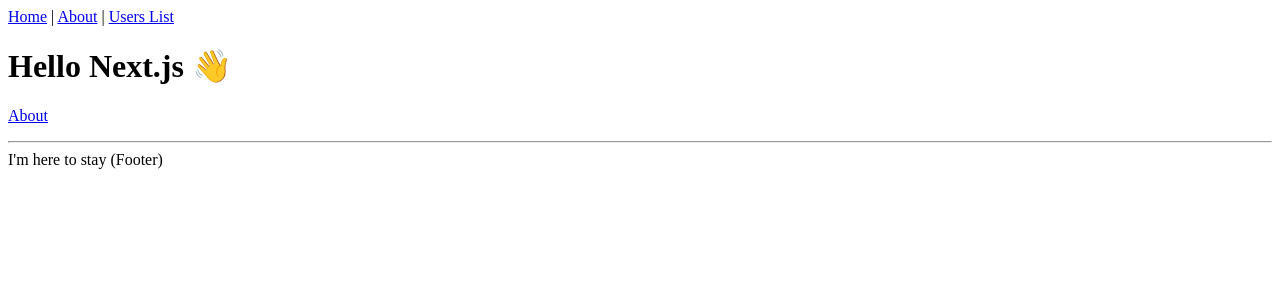
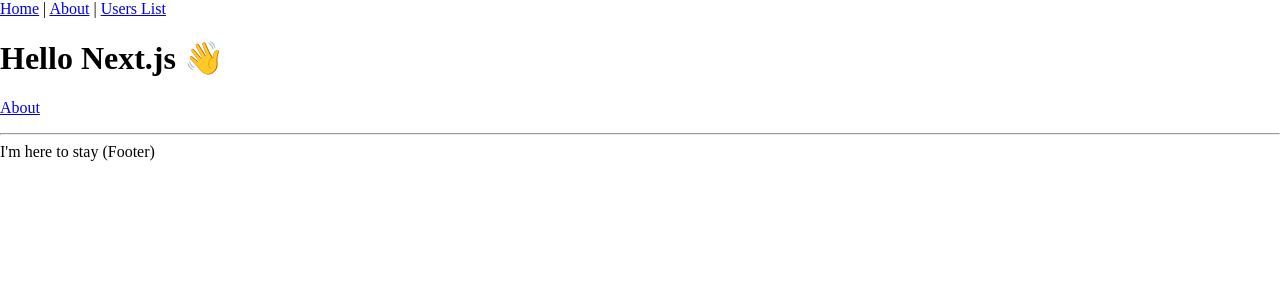
Before and after one commit to awer000/korean-goodreads, a Next.js app: page / in a window 1280 px wide. Shown: the top 300 px of the page. Built offline with nearby package versions, Linux system fonts and the light colour scheme.

Commit message:
# Day 1 - body에 margin, padding 0으로 적용

```diff
--- /dev/null
+++ b/pages/_app.scss
@@ -0,0 +1,4 @@
+body {
+  margin: 0;
+  padding: 0;
+}
--- a/pages/_app.tsx
+++ b/pages/_app.tsx
@@ -2,6 +2,7 @@
 import AppLayout from "../components/Layout";
 import Head from "next/head";
 import { NextPage } from "next";
+import "./_app.scss";
 
 interface ComponentProps {
   Component: NextPage;
```
